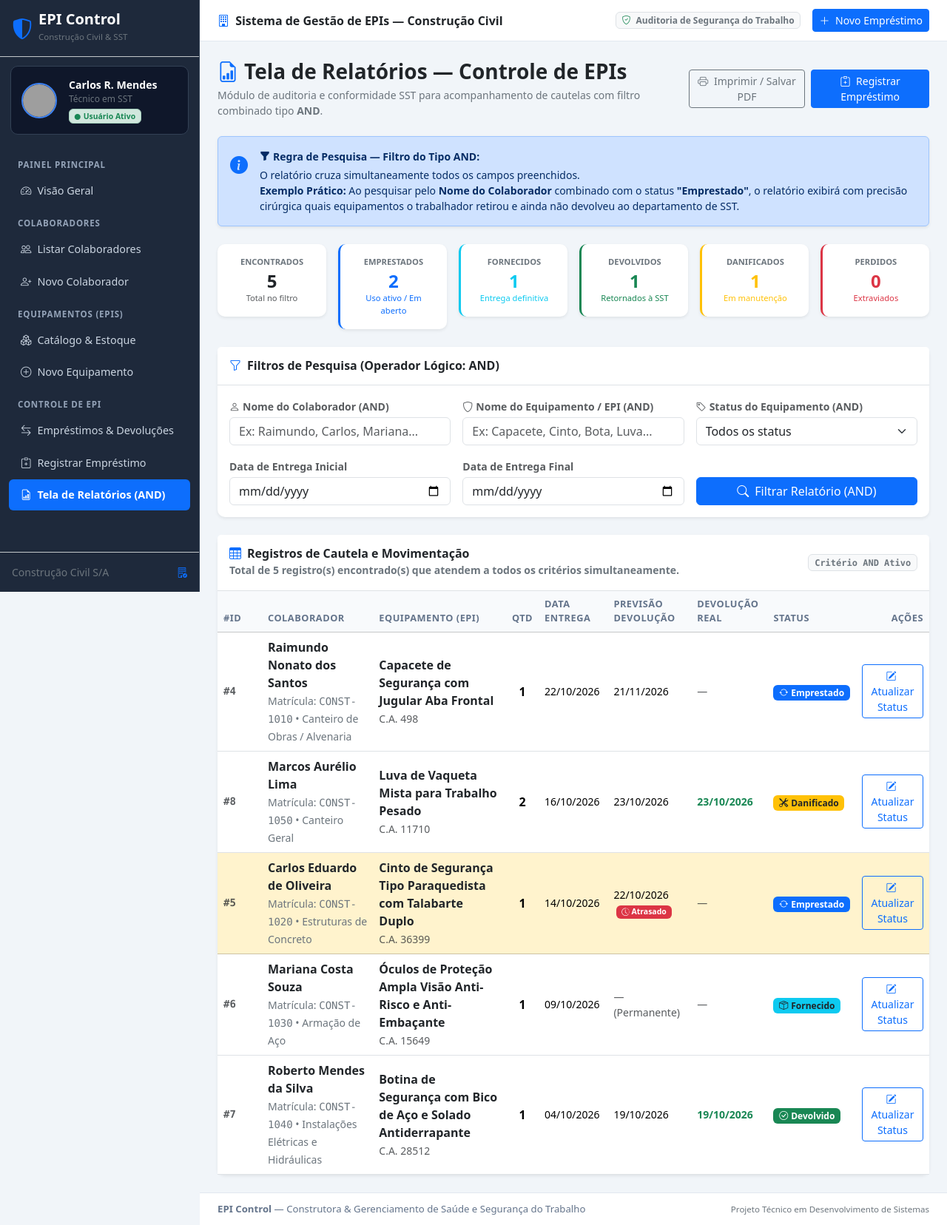
After one commit to Alanes777/Epi-Control, a Django app: page /relatorios/ in a window 1280 px wide. The commit adds this page. Shown: the whole page at 74% size. Run offline with Django 5.2, Linux system fonts and the light colour scheme; data comes from the database, SQL or seed files in the repository; grey boxes are pictures that could not be loaded.

Commit message:
feat: adicionar tela de relatorios com filtro AND e aprimoramentos de UX

```diff
--- a/core/urls.py
+++ b/core/urls.py
@@ -22,4 +22,7 @@ urlpatterns = [
     path('emprestimos/novo/', views.emprestimo_create, name='emprestimo_create'),
     path('emprestimos/<int:pk>/editar/', views.emprestimo_update, name='emprestimo_update'),
     path('emprestimos/<int:pk>/excluir/', views.emprestimo_delete, name='emprestimo_delete'),
+
+    # Tela de Relatórios de Controle de EPI (Filtro AND)
+    path('relatorios/', views.relatorio_list, name='relatorio_list'),
 ]
--- a/core/views.py
+++ b/core/views.py
@@ -325,6 +325,79 @@ def emprestimo_list(request):
     return render(request, 'emprestimos/emprestimo_list.html', context)
 
 
+def relatorio_list(request):
+    """
+    Tela de Relatórios de Controle de EPIs (Requisito Específico).
+    Permite pesquisar pelo nome do colaborador, nome do equipamento e status,
+    aplicando filtro do tipo AND.
+    Exemplo: Pesquisar por colaborador + status 'EMPRESTADO' para auditar exatamente quais EPIs
+    o colaborador retirou e ainda não devolveu.
+    """
+    colaborador_nome = request.GET.get('colaborador_nome', '').strip()
+    epi_nome = request.GET.get('epi_nome', '').strip()
+    status_filtro = request.GET.get('status', '').strip()
+    data_inicio = request.GET.get('data_inicio', '').strip()
+    data_fim = request.GET.get('data_fim', '').strip()
+
+    # Query inicial otimizada
+    emprestimos = Emprestimo.objects.select_related('colaborador', 'epi').prefetch_related('itens__epi').all()
+
+    # Aplicação do Filtro do tipo AND
+    if colaborador_nome:
+        emprestimos = emprestimos.filter(
+            Q(colaborador__nome__icontains=colaborador_nome) |
+            Q(colaborador__matricula__icontains=colaborador_nome)
+        )
+
+    if epi_nome:
+        emprestimos = emprestimos.filter(
+            Q(epi__nome__icontains=epi_nome) |
+            Q(itens__epi__nome__icontains=epi_nome)
+        ).distinct()
+
+    if status_filtro:
+        emprestimos = emprestimos.filter(status=status_filtro)
+
+    if data_inicio:
+        emprestimos = emprestimos.filter(data_emprestimo__gte=data_inicio)
+
+    if data_fim:
+        emprestimos = emprestimos.filter(data_emprestimo__lte=data_fim)
+
+    # Identificação de atraso para status 'Emprestado'
+    hoje = timezone.now().date()
+    for emp in emprestimos:
+        if emp.status == 'EMPRESTADO' and emp.data_prevista_devolucao and emp.data_prevista_devolucao < hoje:
+            emp.is_atrasado = True
+        else:
+            emp.is_atrasado = False
+
+    # Estatísticas agregadas do relatório
+    total_encontrados = emprestimos.count()
+    total_emprestados = emprestimos.filter(status='EMPRESTADO').count()
+    total_fornecidos = emprestimos.filter(status='FORNECIDO').count()
+    total_devolvidos = emprestimos.filter(status='DEVOLVIDO').count()
+    total_danificados = emprestimos.filter(status='DANIFICADO').count()
+    total_perdidos = emprestimos.filter(status='PERDIDO').count()
+
+    context = {
+        'emprestimos': emprestimos,
+        'colaborador_nome': colaborador_nome,
+        'epi_nome': epi_nome,
+        'status_filtro': status_filtro,
+        'data_inicio': data_inicio,
+        'data_fim': data_fim,
+        'total_encontrados': total_encontrados,
+        'total_emprestados': total_emprestados,
+        'total_fornecidos': total_fornecidos,
+        'total_devolvidos': total_devolvidos,
+        'total_danificados': total_danificados,
+        'total_perdidos': total_perdidos,
+        'hoje': hoje,
+    }
+    return render(request, 'relatorios/relatorio_list.html', context)
+
+
 def emprestimo_create(request):
     """
     Cadastro / Registro de Novo Empréstimo de EPI.
--- a/templates/base.html
+++ b/templates/base.html
@@ -85,6 +85,9 @@
             <a class="nav-link {% if request.resolver_match.url_name == 'emprestimo_create' %}active{% endif %}" href="{% url 'emprestimo_create' %}">
                 <i class="bi bi-clipboard-plus me-2"></i> Registrar Empréstimo
             </a>
+            <a class="nav-link {% if request.resolver_match.url_name == 'relatorio_list' %}active{% endif %}" href="{% url 'relatorio_list' %}">
+                <i class="bi bi-file-earmark-bar-graph me-2"></i> Tela de Relatórios (AND)
+            </a>
         </nav>
 
         <!-- Rodapé da Sidebar -->
@@ -130,6 +133,7 @@
                 <div class="sidebar-heading">Controle de EPI</div>
                 <a class="nav-link" href="{% url 'emprestimo_list' %}"><i class="bi bi-arrow-left-right me-2"></i> Empréstimos & Devoluções</a>
                 <a class="nav-link" href="{% url 'emprestimo_create' %}"><i class="bi bi-clipboard-plus me-2"></i> Registrar Empréstimo</a>
+                <a class="nav-link" href="{% url 'relatorio_list' %}"><i class="bi bi-file-earmark-bar-graph me-2"></i> Tela de Relatórios (AND)</a>
             </nav>
         </div>
     </div>
--- /dev/null
+++ b/templates/relatorios/relatorio_list.html
@@ -0,0 +1,292 @@
+{% extends 'base.html' %}
+
+{% block title %}EPI Control — Tela de Relatórios de Controle de EPI{% endblock %}
+
+{% block content %}
+<!-- Cabeçalho da Tela de Relatórios -->
+<div class="d-flex flex-column flex-md-row justify-content-between align-items-md-center mb-4 gap-2">
+    <div>
+        <h2 class="h3 fw-bold text-dark mb-1">
+            <i class="bi bi-file-earmark-bar-graph text-primary me-2"></i>Tela de Relatórios — Controle de EPIs
+        </h2>
+        <p class="text-secondary small mb-0">
+            Módulo de auditoria e conformidade SST para acompanhamento de cautelas com filtro combinado tipo <strong>AND</strong>.
+        </p>
+    </div>
+    <div class="d-flex gap-2">
+        <button type="button" class="btn btn-outline-secondary btn-sm" onclick="window.print()">
+            <i class="bi bi-printer me-1"></i> Imprimir / Salvar PDF
+        </button>
+        <a href="{% url 'emprestimo_create' %}" class="btn btn-primary btn-sm">
+            <i class="bi bi-clipboard-plus me-1"></i> Registrar Empréstimo
+        </a>
+    </div>
+</div>
+
+<!-- Card Explicativo do Filtro AND (Requisito Específico da Avaliação) -->
+<div class="alert alert-primary bg-primary-subtle border-primary-subtle d-flex align-items-start gap-3 mb-4 shadow-sm" role="alert">
+    <i class="bi bi-info-circle-fill text-primary fs-4 mt-1"></i>
+    <div class="small">
+        <strong class="d-block mb-1 text-primary-emphasis">
+            <i class="bi bi-funnel-fill me-1"></i>Regra de Pesquisa — Filtro do Tipo AND:
+        </strong>
+        O relatório cruza simultaneamente todos os campos preenchidos.
+        <br>
+        <strong>Exemplo Prático:</strong> Ao pesquisar pelo <strong>Nome do Colaborador</strong> combinado com o status <strong>"Emprestado"</strong>, o relatório exibirá com precisão cirúrgica quais equipamentos o trabalhador retirou e ainda não devolveu ao departamento de SST.
+    </div>
+</div>
+
+<!-- Painel de Indicadores do Relatório -->
+<div class="row g-3 mb-4">
+    <div class="col-6 col-md-4 col-xl-2">
+        <div class="card p-3 border-0 shadow-sm bg-white text-center">
+            <span class="text-secondary small text-uppercase fw-bold" style="font-size: 0.7rem;">Encontrados</span>
+            <div class="h4 fw-bold text-dark mb-0 mt-1">{{ total_encontrados }}</div>
+            <small class="text-muted" style="font-size: 0.7rem;">Total no filtro</small>
+        </div>
+    </div>
+    <div class="col-6 col-md-4 col-xl-2">
+        <div class="card p-3 border-0 shadow-sm bg-white text-center border-start border-primary border-3">
+            <span class="text-secondary small text-uppercase fw-bold" style="font-size: 0.7rem;">Emprestados</span>
+            <div class="h4 fw-bold text-primary mb-0 mt-1">{{ total_emprestados }}</div>
+            <small class="text-primary" style="font-size: 0.7rem;">Uso ativo / Em aberto</small>
+        </div>
+    </div>
+    <div class="col-6 col-md-4 col-xl-2">
+        <div class="card p-3 border-0 shadow-sm bg-white text-center border-start border-info border-3">
+            <span class="text-secondary small text-uppercase fw-bold" style="font-size: 0.7rem;">Fornecidos</span>
+            <div class="h4 fw-bold text-info mb-0 mt-1">{{ total_fornecidos }}</div>
+            <small class="text-info" style="font-size: 0.7rem;">Entrega definitiva</small>
+        </div>
+    </div>
+    <div class="col-6 col-md-4 col-xl-2">
+        <div class="card p-3 border-0 shadow-sm bg-white text-center border-start border-success border-3">
+            <span class="text-secondary small text-uppercase fw-bold" style="font-size: 0.7rem;">Devolvidos</span>
+            <div class="h4 fw-bold text-success mb-0 mt-1">{{ total_devolvidos }}</div>
+            <small class="text-success" style="font-size: 0.7rem;">Retornados à SST</small>
+        </div>
+    </div>
+    <div class="col-6 col-md-4 col-xl-2">
+        <div class="card p-3 border-0 shadow-sm bg-white text-center border-start border-warning border-3">
+            <span class="text-secondary small text-uppercase fw-bold" style="font-size: 0.7rem;">Danificados</span>
+            <div class="h4 fw-bold text-warning mb-0 mt-1">{{ total_danificados }}</div>
+            <small class="text-warning" style="font-size: 0.7rem;">Em manutenção</small>
+        </div>
+    </div>
+    <div class="col-6 col-md-4 col-xl-2">
+        <div class="card p-3 border-0 shadow-sm bg-white text-center border-start border-danger border-3">
+            <span class="text-secondary small text-uppercase fw-bold" style="font-size: 0.7rem;">Perdidos</span>
+            <div class="h4 fw-bold text-danger mb-0 mt-1">{{ total_perdidos }}</div>
+            <small class="text-danger" style="font-size: 0.7rem;">Extraviados</small>
+        </div>
+    </div>
+</div>
+
+<!-- Formulário de Filtro do Tipo AND -->
+<div class="card shadow-sm border-0 mb-4">
+    <div class="card-header bg-white py-3 border-bottom">
+        <h6 class="mb-0 fw-bold text-dark">
+            <i class="bi bi-funnel text-primary me-2"></i>Filtros de Pesquisa (Operador Lógico: AND)
+        </h6>
+    </div>
+    <div class="card-body p-3">
+        <form method="get" action="{% url 'relatorio_list' %}" class="row g-3 align-items-end">
+            <!-- 1. Nome do Colaborador -->
+            <div class="col-md-4">
+                <label class="form-label small fw-semibold text-muted mb-1">
+                    <i class="bi bi-person me-1"></i>Nome do Colaborador (AND)
+                </label>
+                <input type="text"
+                       name="colaborador_nome"
+                       value="{{ colaborador_nome }}"
+                       class="form-control"
+                       placeholder="Ex: Raimundo, Carlos, Mariana...">
+            </div>
+
+            <!-- 2. Nome do Equipamento -->
+            <div class="col-md-4">
+                <label class="form-label small fw-semibold text-muted mb-1">
+                    <i class="bi bi-shield me-1"></i>Nome do Equipamento / EPI (AND)
+                </label>
+                <input type="text"
+                       name="epi_nome"
+                       value="{{ epi_nome }}"
+                       class="form-control"
+                       placeholder="Ex: Capacete, Cinto, Bota, Luva...">
+            </div>
+
+            <!-- 3. Status do Empréstimo -->
+            <div class="col-md-4">
+                <label class="form-label small fw-semibold text-muted mb-1">
+                    <i class="bi bi-tag me-1"></i>Status do Equipamento (AND)
+                </label>
+                <select name="status" class="form-select">
+                    <option value="">Todos os status</option>
+                    <option value="EMPRESTADO" {% if status_filtro == 'EMPRESTADO' %}selected{% endif %}>Emprestado (Uso temporário que retornará)</option>
+                    <option value="FORNECIDO" {% if status_filtro == 'FORNECIDO' %}selected{% endif %}>Fornecido (Entrega permanente)</option>
+                    <option value="DEVOLVIDO" {% if status_filtro == 'DEVOLVIDO' %}selected{% endif %}>Devolvido (Retornado)</option>
+                    <option value="DANIFICADO" {% if status_filtro == 'DANIFICADO' %}selected{% endif %}>Danificado (Em manutenção)</option>
+                    <option value="PERDIDO" {% if status_filtro == 'PERDIDO' %}selected{% endif %}>Perdido (Extraviado)</option>
+                </select>
+            </div>
+
+            <!-- Período de Entrega Opcional -->
+            <div class="col-md-4">
+                <label class="form-label small fw-semibold text-muted mb-1">Data de Entrega Inicial</label>
+                <input type="date" name="data_inicio" value="{{ data_inicio }}" class="form-control">
+            </div>
+
+            <div class="col-md-4">
+                <label class="form-label small fw-semibold text-muted mb-1">Data de Entrega Final</label>
+                <input type="date" name="data_fim" value="{{ data_fim }}" class="form-control">
+            </div>
+
+            <!-- Botões de Ação -->
+            <div class="col-md-4 d-flex gap-2">
+                <button type="submit" class="btn btn-primary flex-fill">
+                    <i class="bi bi-search me-1"></i> Filtrar Relatório (AND)
+                </button>
+                {% if colaborador_nome or epi_nome or status_filtro or data_inicio or data_fim %}
+                    <a href="{% url 'relatorio_list' %}" class="btn btn-outline-secondary" title="Limpar todos os filtros">
+                        <i class="bi bi-x-circle me-1"></i> Limpar
+                    </a>
+                {% endif %}
+            </div>
+        </form>
+    </div>
+</div>
+
+<!-- Tabela do Relatório de Controle de EPI -->
+<div class="card shadow-sm border-0">
+    <div class="card-header bg-white py-3 border-bottom d-flex justify-content-between align-items-center">
+        <div>
+            <h6 class="mb-0 fw-bold text-dark">
+                <i class="bi bi-table text-primary me-2"></i>Registros de Cautela e Movimentação
+            </h6>
+            <small class="text-secondary">
+                Total de <strong>{{ total_encontrados }}</strong> registro(s) encontrado(s) que atendem a todos os critérios simultaneamente.
+            </small>
+        </div>
+        <span class="badge bg-light text-secondary border font-monospace">
+            Critério AND Ativo
+        </span>
+    </div>
+
+    <div class="card-body p-0">
+        {% if emprestimos %}
+            <div class="table-responsive">
+                <table class="table table-hover align-middle mb-0">
+                    <thead class="table-light text-secondary small text-uppercase">
+                        <tr>
+                            <th scope="col" style="width: 60px;">#ID</th>
+                            <th scope="col">Colaborador</th>
+                            <th scope="col">Equipamento (EPI)</th>
+                            <th scope="col" class="text-center">Qtd</th>
+                            <th scope="col">Data Entrega</th>
+                            <th scope="col">Previsão Devolução</th>
+                            <th scope="col">Devolução Real</th>
+                            <th scope="col">Status</th>
+                            <th scope="col" class="text-end d-print-none">Ações</th>
+                        </tr>
+                    </thead>
+                    <tbody>
+                        {% for emp in emprestimos %}
+                            <tr class="{% if emp.is_atrasado %}table-warning{% endif %}">
+                                <td class="fw-bold font-monospace text-muted small">#{{ emp.id }}</td>
+                                <td>
+                                    <div class="fw-bold text-dark">{{ emp.colaborador.nome }}</div>
+                                    <small class="text-secondary">
+                                        Matrícula: <span class="font-monospace">{{ emp.colaborador.matricula }}</span> • {{ emp.colaborador.setor }}
+                                    </small>
+                                </td>
+                                <td>
+                                    <div class="fw-semibold text-dark">
+                                        {% if emp.epi %}
+                                            {{ emp.epi.nome }}
+                                        {% else %}
+                                            {% for item in emp.itens.all %}
+                                                {{ item.epi.nome }}{% if not forloop.last %}, {% endif %}
+                                            {% empty %}
+                                                <span class="text-muted">Item não especificado</span>
+                                            {% endfor %}
+                                        {% endif %}
+                                    </div>
+                                    {% if emp.epi and emp.epi.certificado_aprovacao %}
+                                        <small class="text-muted">C.A. {{ emp.epi.certificado_aprovacao }}</small>
+                                    {% endif %}
+                                </td>
+                                <td class="text-center fw-bold">{{ emp.quantidade }}</td>
+                                <td class="small">{{ emp.data_emprestimo|date:"d/m/Y" }}</td>
+                                <td class="small">
+                                    {% if emp.data_prevista_devolucao %}
+                                        {{ emp.data_prevista_devolucao|date:"d/m/Y" }}
+                                        {% if emp.is_atrasado %}
+                                            <span class="badge bg-danger ms-1" title="Prazo de devolução ultrapassado!">
+                                                <i class="bi bi-clock-history"></i> Atrasado
+                                            </span>
+                                        {% endif %}
+                                    {% else %}
+                                        <span class="text-muted">— (Permanente)</span>
+                                    {% endif %}
+                                </td>
+                                <td class="small">
+                                    {% if emp.data_devolucao %}
+                                        <span class="text-success fw-semibold">{{ emp.data_devolucao|date:"d/m/Y" }}</span>
+                                    {% else %}
+                                        <span class="text-muted">—</span>
+                                    {% endif %}
+                                </td>
+                                <td>
+                                    {% if emp.status == 'EMPRESTADO' %}
+                                        <span class="badge bg-primary text-white">
+                                            <i class="bi bi-arrow-repeat me-1"></i>Emprestado
+                                        </span>
+                                    {% elif emp.status == 'FORNECIDO' %}
+                                        <span class="badge bg-info text-dark">
+                                            <i class="bi bi-box-seam me-1"></i>Fornecido
+                                        </span>
+                                    {% elif emp.status == 'DEVOLVIDO' %}
+                                        <span class="badge bg-success text-white">
+                                            <i class="bi bi-check-circle me-1"></i>Devolvido
+                                        </span>
+                                    {% elif emp.status == 'DANIFICADO' %}
+                                        <span class="badge bg-warning text-dark">
+                                            <i class="bi bi-tools me-1"></i>Danificado
+                                        </span>
+                                    {% elif emp.status == 'PERDIDO' %}
+                                        <span class="badge bg-danger text-white">
+                                            <i class="bi bi-x-octagon me-1"></i>Perdido
+                                        </span>
+                                    {% else %}
+                                        <span class="badge bg-secondary">{{ emp.status }}</span>
+                                    {% endif %}
+                                </td>
+                                <td class="text-end d-print-none">
+                                    <a href="{% url 'emprestimo_update' emp.pk %}"
+                                       class="btn btn-sm btn-outline-primary"
+                                       title="Atualizar Status do Empréstimo">
+                                        <i class="bi bi-pencil-square me-1"></i> Atualizar Status
+                                    </a>
+                                </td>
+                            </tr>
+                        {% endfor %}
+                    </tbody>
+                </table>
+            </div>
+        {% else %}
+            <div class="text-center py-5">
+                <i class="bi bi-search text-muted display-4 mb-3 d-block opacity-50"></i>
+                <h5 class="fw-bold text-dark">Nenhum registro encontrado</h5>
+                <p class="text-secondary small mb-3">
+                    Nenhum empréstimo atende a todos os critérios pesquisados simultaneamente.
+                </p>
+                {% if colaborador_nome or epi_nome or status_filtro or data_inicio or data_fim %}
+                    <a href="{% url 'relatorio_list' %}" class="btn btn-sm btn-outline-secondary">
+                        <i class="bi bi-x-circle me-1"></i> Limpar Filtros da Pesquisa
+                    </a>
+                {% endif %}
+            </div>
+        {% endif %}
+    </div>
+</div>
+{% endblock %}
```
Also changed, not shown: core/forms.py (+8 -1 lines), core/tests.py (+56 -0 lines), templates/emprestimos/emprestimo_form.html (+44 -0 lines), README.md.
